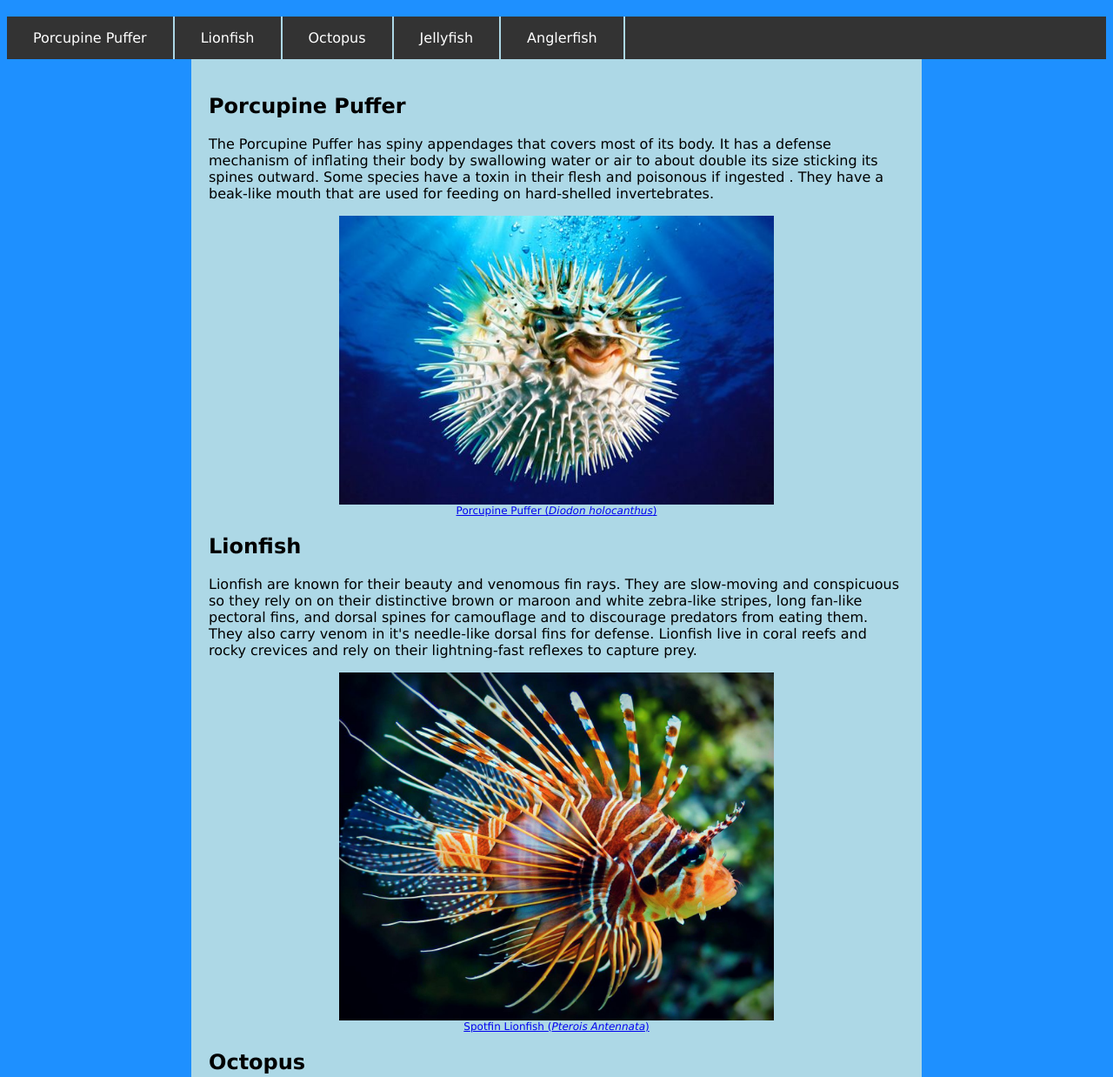
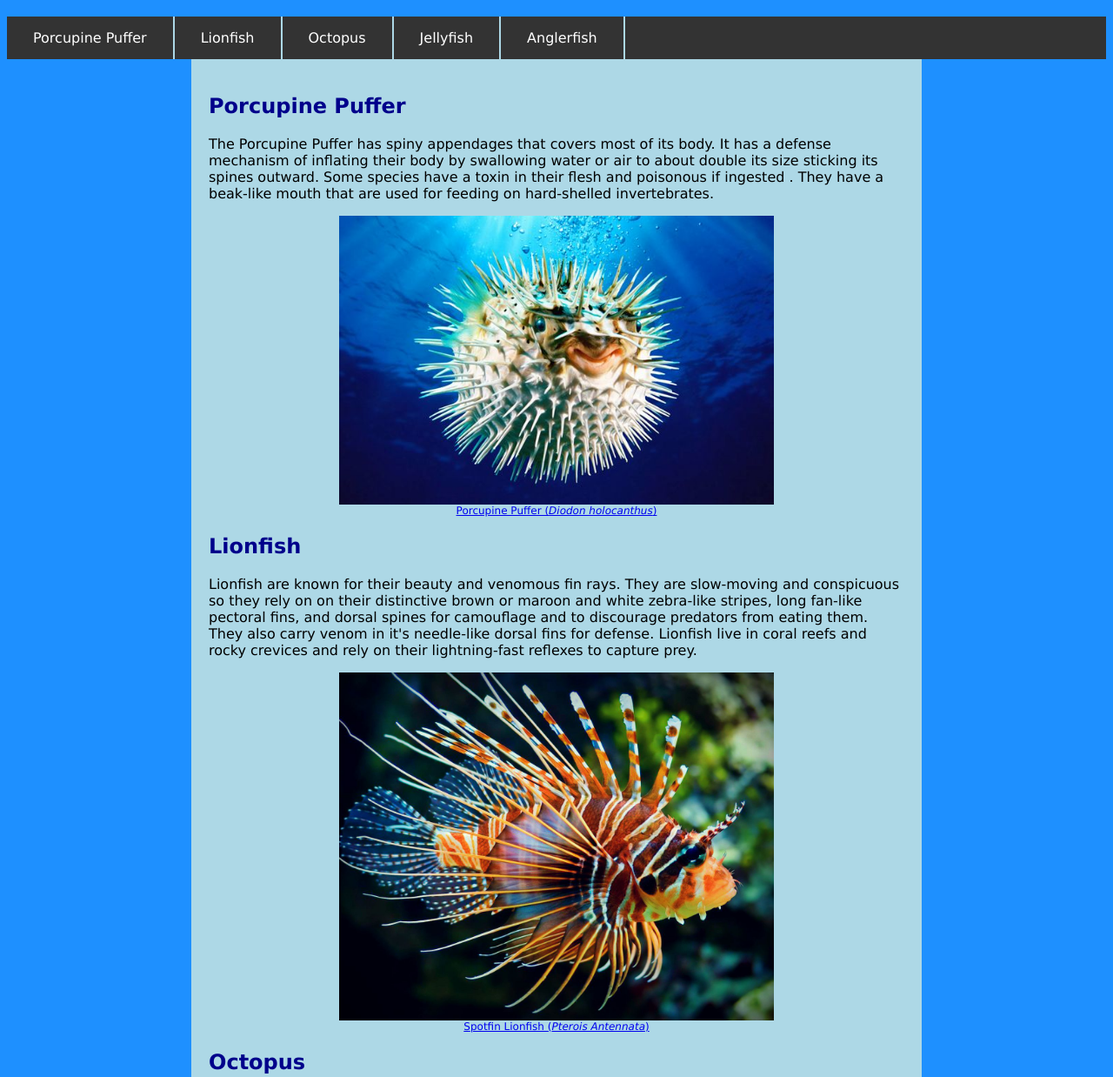
Before and after one commit to henrywlau/html-me-something, a plain HTML site: page index.html in a window 1280 px wide. Shown: the part 62-1300 px from the top of the page at 87% size. Drawn offline with Linux system fonts and the light colour scheme.

Commit message:
Added class and color changes to animal headers

```diff
--- a/index.html
+++ b/index.html
@@ -31,7 +31,7 @@
                 <article>
                     <section>
                         <a name="puffer"></a>
-                        <h2>Porcupine Puffer</h2>
+                        <h2 class="animal">Porcupine Puffer</h2>
                         <p>The Porcupine Puffer has spiny appendages that covers most of its body.  It has a defense mechanism of inflating their body by swallowing water or air to about double its size sticking its spines outward.  Some species have a toxin in their flesh and poisonous if ingested .  They have a beak-like mouth that are used for feeding on hard-shelled invertebrates.</p>
                         <figure>
                             <img src="images/porcupinepuffer2.jpg">
@@ -43,7 +43,7 @@
 
                     <section>
                         <a name="lionfish"></a>
-                        <h2>Lionfish</h2>
+                        <h2 class="animal">Lionfish</h2>
                         <p>Lionfish are known for their beauty and venomous fin rays.  They are slow-moving and conspicuous so they rely on on their distinctive brown or maroon and white zebra-like stripes, long fan-like pectoral fins, and dorsal spines for camouflage and to discourage predators from eating them.   They also carry venom in it's needle-like dorsal fins for defense.  Lionfish live in coral reefs and rocky crevices and rely on their lightning-fast reflexes to capture prey.</p>
                         <figure>
                             <img src="images/lionfish2.jpg">
@@ -55,7 +55,7 @@
 
                     <section>
                         <a name="octopus"></a>
-                        <h2>Octopus</h2>
+                        <h2 class="animal">Octopus</h2>
                         <p>The Blue-ringed octopus spends most of their time hiding in crevices and can change color to camouflage in its surroundings.  They are able to change shape easily and can squeeze into crevices much smaller than themselves.  The blue-ringed octopus carries enough venom to kill 26 adult humans within minutes with its bite, causing respiratory depression and paralysis.</p>
                         <figure>
                             <img src="images/octopus.jpg">
@@ -67,7 +67,7 @@
 
                     <section>
                         <a name="jellyfish"></a>
-                        <h2>Jellyfish</h2>
+                        <h2 class="animal">Jellyfish</h2>
                         <p>Jellyfish are invertebrates with a gelatinous umbrella-shaped bell and trailing tentacles.  The bell pulsates to squirt water from their mouths to propell forward.  Tentacles are used to capture prey or defend against predators by emitting toxins in a painful sting.</p>
                         <figure>
                             <img src="images/jellyfish.jpg">
@@ -79,7 +79,7 @@
 
                     <section>
                         <a name="anglerfish"></a>
-                        <h2>Anglerfish</h2>
+                        <h2 class="animal">Anglerfish</h2>
                         <p>The Anglerfish is a very unusal looking fish that many people believe are incredibly ugly while others consider them to be cute!  Anglerfishes are unique in having a fleshy growth from the fish's head that serves as a luring tool to capture prey. As the prey swims in to grab the bait the Anglerfish strikes with lightning speed.</p>
                         <figure>
                             <img src="images/anglerfish5.jpg">
--- a/styles.css
+++ b/styles.css
@@ -33,7 +33,11 @@ li a {
 
 body {
     background-color: #1E90FF;
-    font-family: Verdana;
+    font-family: Verdana, Sans-serif;
+}
+
+.animal {
+    color: #00008B;
 }
 
 img {
```
